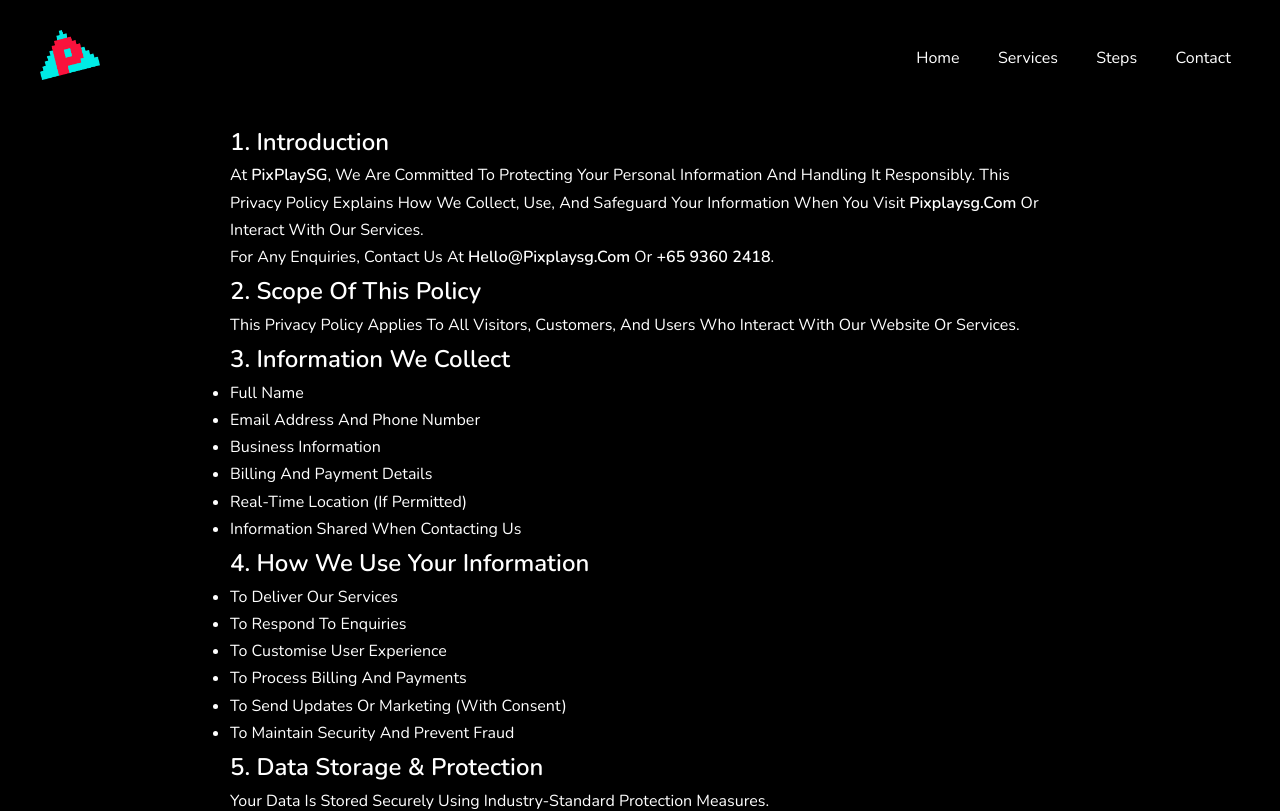
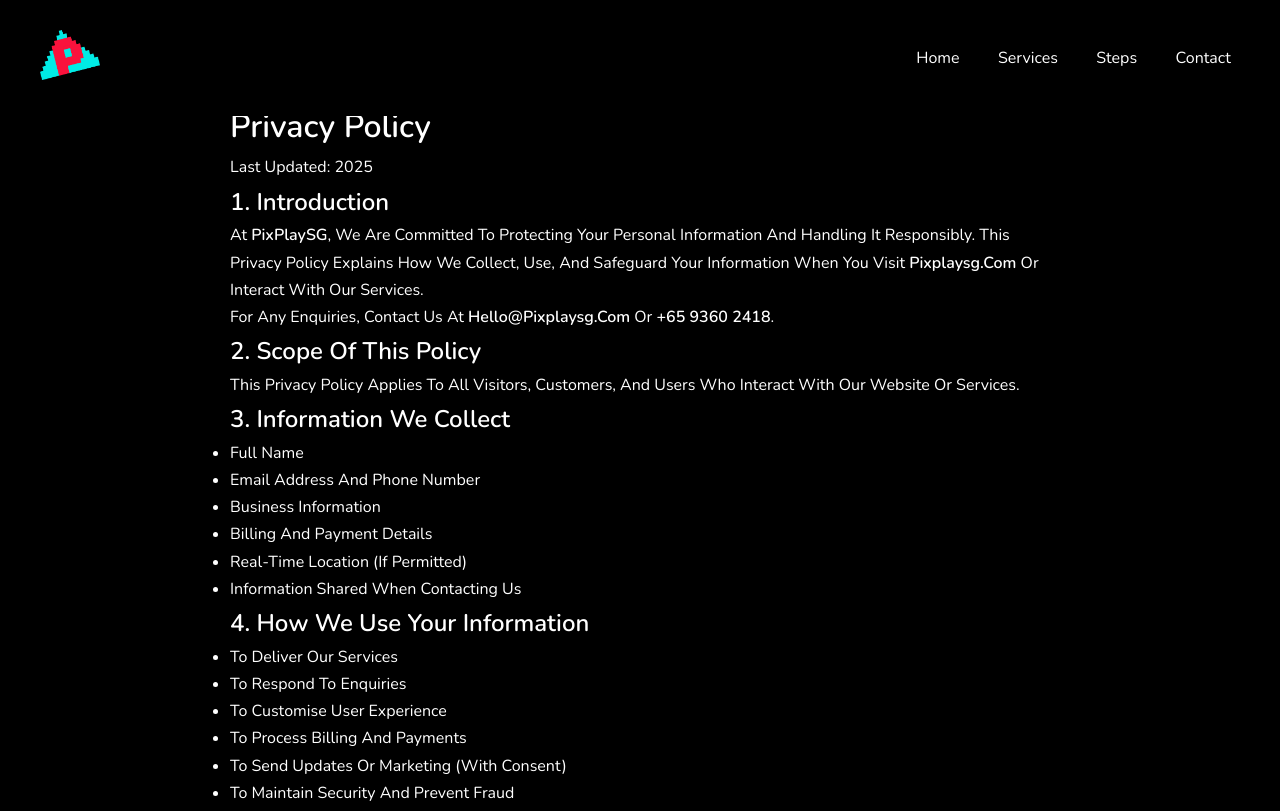
Before and after one commit to JaydenIsHere/PixPlaySG, a React (Vite) app: page /privacy-policy in a window 1280 px wide. Shown: the top 811 px of the page. Built offline with nearby package versions, Linux system fonts and the light colour scheme.

Commit message:
privacy policy

```diff
--- a/src/pages/privacypolicy.jsx
+++ b/src/pages/privacypolicy.jsx
@@ -3,10 +3,10 @@
 <div
   className="privacy-policy"
   style={{
-        padding: "40px",
+    padding: "100px 40px 40px 40px", // top padding increased to 100px
     maxWidth: "900px",
     margin: "0 auto",
-        color: "white",          // ✔ All text white
+    color: "white",
     lineHeight: "1.7",
   }}
 >
```
Lines whose indentation alone changed are shown as unchanged.
